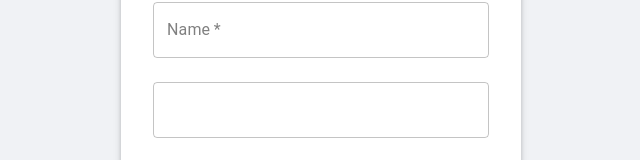
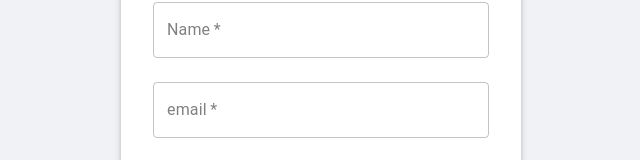
Before and after one commit to amir-mo1999/LLMFlow, a Next.js app in the folder client/: page /auth/sign-up in a window 1280 px wide. Shown: the part 288-448 px from the top of the page, without its empty margins (319-959 px from the left). Built offline with nearby package versions, Linux system fonts and the light colour scheme.

Commit message:
added sign up page

```diff
--- a/client/src/app/auth/sign-up/page.tsx
+++ b/client/src/app/auth/sign-up/page.tsx
@@ -87,6 +87,7 @@ export default function Page() {
         />
 
         <TextField
+          label="email"
           variant="outlined"
           fullWidth
           required
```
